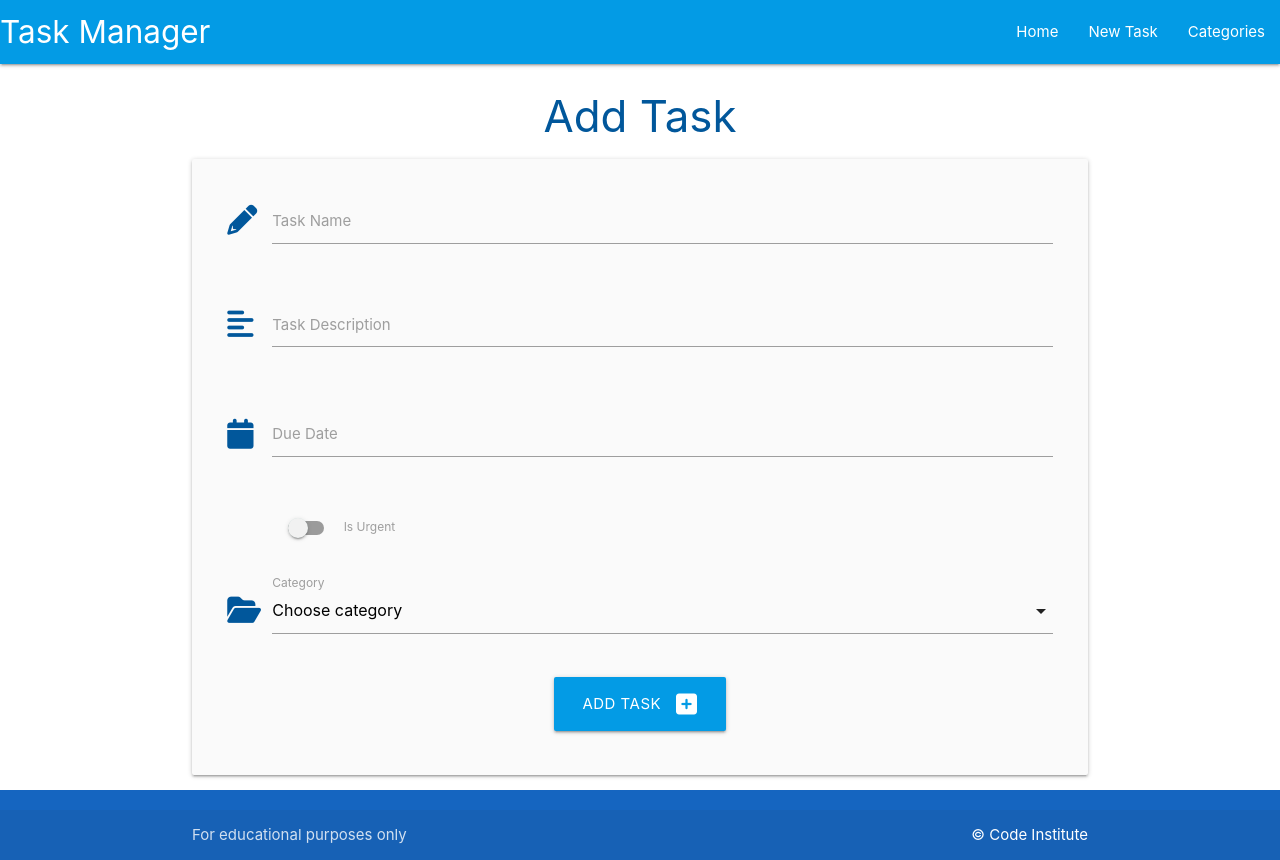
After one commit to emilija-smitaite/Task-Manager-App, a Flask app: page /add_task in a window 1280 px wide. The commit adds this page. Run offline with Flask 2, Linux system fonts and the light colour scheme; data that the repository does not hold is empty; some libraries are stand-ins or nearby versions.

Commit message:
Add functionality to add new tasks

```diff
--- a/taskmanager/routes.py
+++ b/taskmanager/routes.py
@@ -36,3 +36,19 @@ def delete_category(category_id):
     db.session.delete(category)
     db.session.commit()
     return redirect(url_for("categories"))
+
+@app.route("/add_task", methods=["GET", "POST"])
+def add_task():
+    categories = list(Category.query.order_by(Category.category_name).all())
+    if request.method == "POST":
+        task = Task(
+            task_name=request.form.get("task_name"),
+            task_description=request.form.get("task_description"),
+            is_urgent=bool(True if request.form.get("is_urgent") else False),
+            due_date=request.form.get("due_date"),
+            category_id=request.form.get("category_id")
+        )
+        db.session.add(task)
+        db.session.commit()
+        return redirect(url_for("home"))
+    return render_template("add_task.html", categories=categories)
--- a/taskmanager/static/js/script.js
+++ b/taskmanager/static/js/script.js
@@ -1,10 +1,16 @@
-
-/*document.addEventListener('DOMContentLoaded', function() {
-    var sidenav = document.querySelectorAll('.sidenav');
-    var instances = M.Sidenav.init(sidenav);
-  });*/
-  document.addEventListener("DOMContentLoaded", function() {
+document.addEventListener("DOMContentLoaded", function() {
     // sidenav initialization
     let sidenav = document.querySelectorAll(".sidenav");
     M.Sidenav.init(sidenav);
+
+    //datepicker initialization
+    let datepicker = document.querySelectorAll('.datepicker');
+    M.Datepicker.init(datepicker, {
+      format: "dd mmmm, yyyy",
+      i18n: {done: "Select"}
+    })
+
+    // select initialization
+    let selects = document.querySelectorAll('select');
+    M.FormSelect.init(selects);
 });
--- /dev/null
+++ b/taskmanager/templates/add_task.html
@@ -0,0 +1,70 @@
+{% extends "base.html" %}
+{% block content %}
+
+<h3 class="light-blue-text text-darken-4 center-align">Add Task</h3>
+
+<div class="row card-panel grey lighten-5">
+    <form class="col s12" method="POST" action="{{ url_for('add_task') }}">
+    <!--task name-->
+      <div class="row">
+        <div class="input-field col s12">
+            <i class="fas fa-pencil prefix light-blue-text text-darken-4"></i>
+          <input id="task_name" name="task_name" minlength="5" maxlength="50" type="text" class="validate" required>
+          <label for="task_name">Task Name</label>
+        </div>
+      </div>
+      <!--task description-->
+      <div class="row">
+        <div class="input-field col s12">
+            <i class="fas fa-align-left prefix light-blue-text text-darken-4"></i>
+          <textarea id="task_description" name="task_description" minlength="5"
+          maxlength="200" type="text" class="materialize-textarea validate" required></textarea>
+          <label for="task_description">Task Description</label>
+        </div>
+      </div>
+      <!--due date-->
+      <div class="row">
+        <div class="input-field col s12">
+            <i class="fas fa-calendar prefix light-blue-text text-darken-4"></i>
+          <input id="due_date" name="due_date" type="text" class="datepicker validate" required>
+          <label for="due_date">Due Date</label>
+        </div>
+      </div>
+      <!--is urgent-->
+      <div class="row">
+        <div class="input-field col s12">
+          <div class="switch">
+            <i class="fas fa-exclamantion-circle prefix light-blue-text text-darken-4"></i>
+            <label for="is_urgent">
+              <input id="is_urgent" name="is_urgent" type="checkbox">
+              <span class="lever"></span>
+              Is Urgent
+            </label>
+          </div>
+        </div>
+      </div>
+      <!--category id-->
+      <div class="row">
+        <div class="input-field col s12">
+            <i class="fas fa-folder-open prefix light-blue-text text-darken-4"></i>
+          <select id="category_id" name="category_id" class="validate" required>
+            <option value="" disabled selected>Choose category</option>
+            {% for category in categories %}
+              <option value="{{ category.id }}">{{ category.category_name }}</option>
+            {% endfor %}
+          </select>
+          <label for="category_id">Category</label>
+        </div>
+      </div>
+      <!--submit button-->
+      <div class="row">
+        <div class="col s12 center-align">
+           <button type="submit" class="btn-large light-blue darken-1">
+               Add Task <i class="fas fa-plus-square right"></i>
+           </button>
+        </div>
+      </div>
+    </form>
+  </div>
+
+{% endblock %}
--- a/taskmanager/templates/base.html
+++ b/taskmanager/templates/base.html
@@ -19,7 +19,7 @@
             <a href="#" data-target="mobile-demo" class="sidenav-trigger"><i class="fas fa-bars"></i></a>
             <ul class="right hide-on-med-and-down">
               <li><a href="{{ url_for('home') }}">Home</a></li>
-              <li><a href="">New Task</a></li>
+              <li><a href="{{ url_for('add_task') }}">New Task</a></li>
               <li><a href="{{ url_for('categories') }}">Categories</a></li>
             </ul>
           </div>
@@ -28,7 +28,7 @@
         <!--mobile side navbar-->
         <ul class="sidenav" id="mobile-demo">
             <li><a href="{{ url_for('home') }}">Home</a></li>
-            <li><a href="">New Task</a></li>
+            <li><a href="{{ url_for('add_task') }}">New Task</a></li>
             <li><a href="{{ url_for('categories') }}">Categories</a></li>
         </ul>
     </header>
@@ -48,7 +48,6 @@
       </footer>
 
     <script src="https://cdnjs.cloudflare.com/ajax/libs/materialize/1.0.0/js/materialize.min.js"></script>
-    <script src="{{ url_for('static', filename='js/sript.js') }}"></script>
-
+    <script src="{{ url_for('static', filename='js/script.js') }}"></script>
 </body>
 </html>
```
Also changed, not shown: taskmanager/templates/tasks.html (+8 -0 lines).
